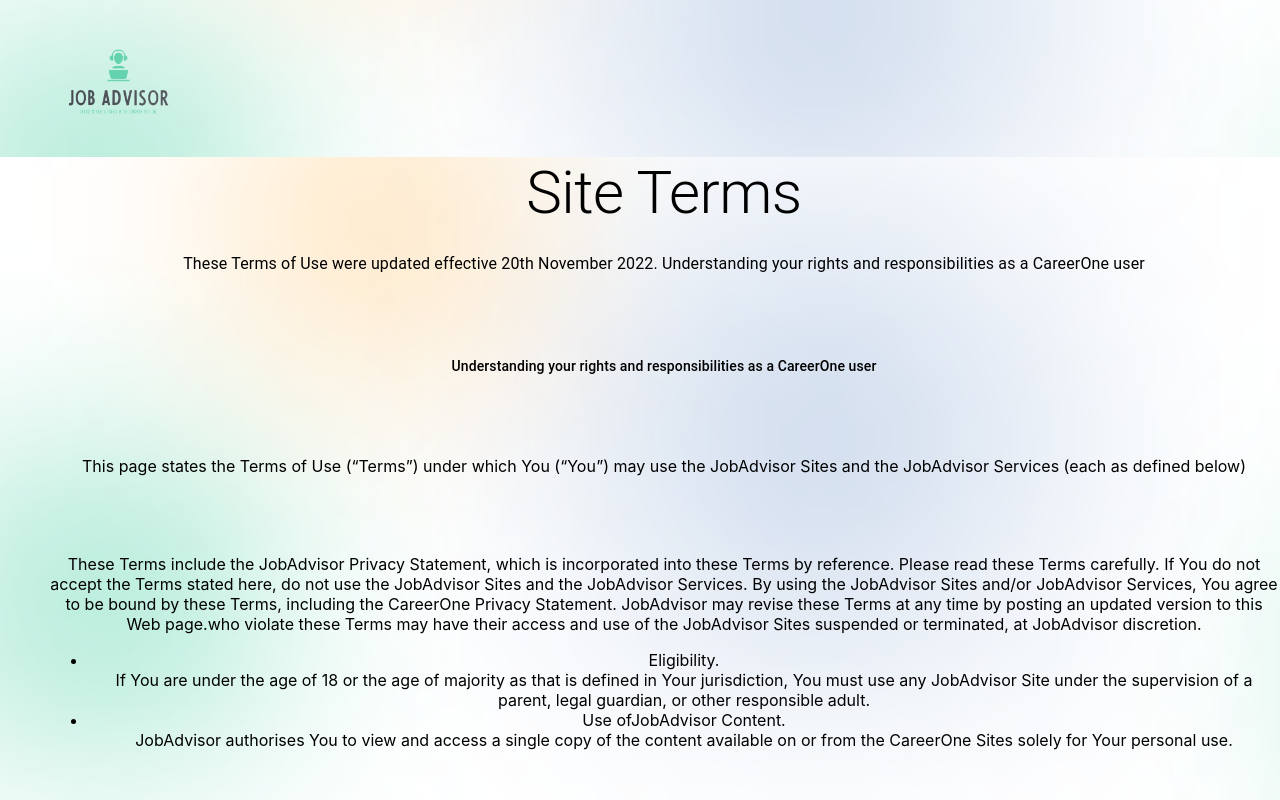
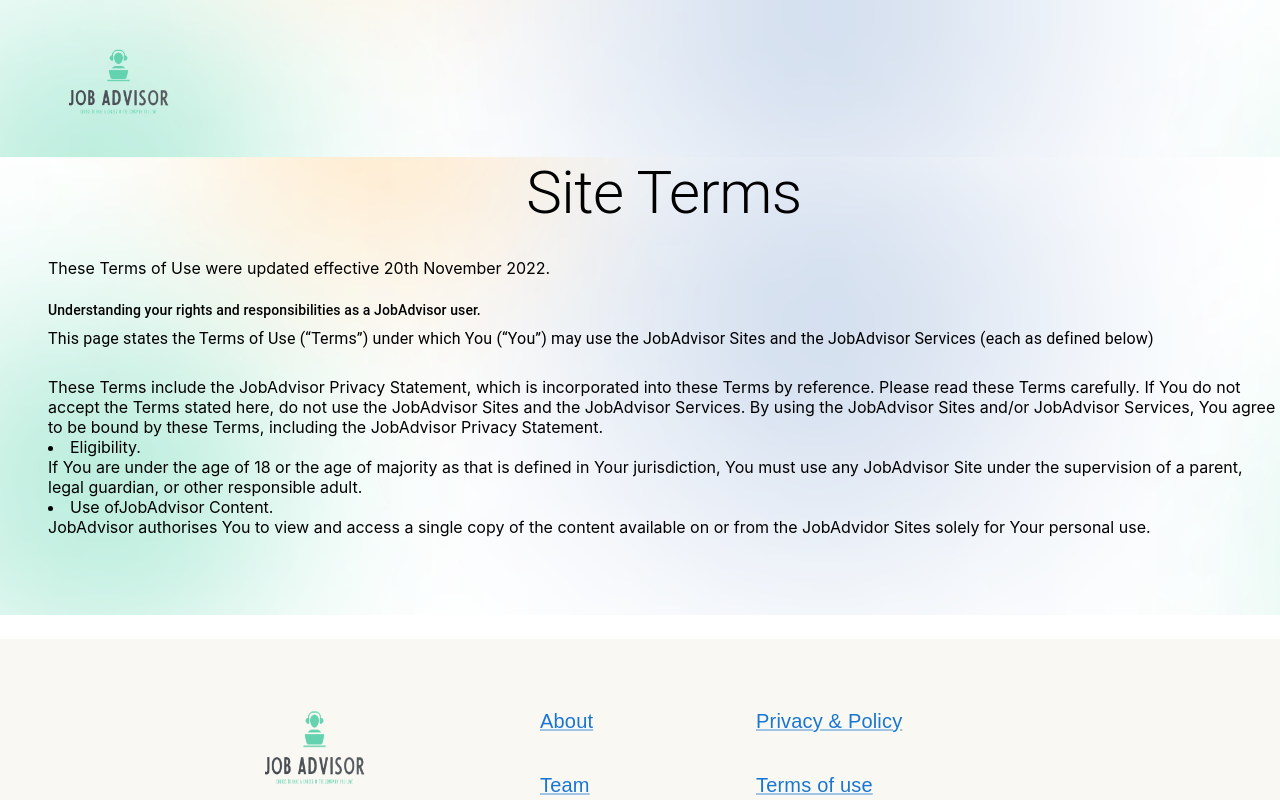
Before and after one commit to Job-Advisor-project/FrontEnd, a React (Create React App) app in the folder react/: page /termsofUse in a window 1280 px wide. Shown: the top 800 px of the page. Built offline with nearby package versions, Linux system fonts and the light colour scheme.

Commit message:
style added

```diff
--- a/react/src/components/Footer.jsx
+++ b/react/src/components/Footer.jsx
@@ -137,7 +137,7 @@ export default function Footer() {
                     },
                   }}
                 >
-                  <Link href="Terms">Terms of use</Link>
+                  <Link href="TermsofUse">Terms of use</Link>
                 </Typography>
               </ListItemText>
 
--- a/react/src/components/Terms.jsx
+++ b/react/src/components/Terms.jsx
@@ -35,45 +35,33 @@ export default function Terms() {
           Site Terms
         </Typography>
         <Typography
-          variant="subtitle1"
-          style={{ textAlign: "center", marginBottom: "78px" }}
+          variant="h5"
+          style={{ textAlign: "center" }}
           gutterBottom
-        >
+        ></Typography>
         These Terms of Use were updated effective 20th November 2022.
-          Understanding your rights and responsibilities as a CareerOne user
+        <Typography variant="subtitle2" style={{}} gutterBottom>
+          <br></br>
+          Understanding your rights and responsibilities as a JobAdvisor user.
+          <br></br>
         </Typography>
-        <Typography
-          variant="subtitle2"
-          style={{ textAlign: "center", marginBottom: "78px" }}
-          gutterBottom
-        >
-          Understanding your rights and responsibilities as a CareerOne user
-        </Typography>
-        <Typography
-          variant="paragrapgh"
-          style={{ textAlign: "center", marginBottom: "78px" }}
-          gutterBottom
-        >
+        <Typography variant="body1" style={{}} gutterBottom>
           This page states the Terms of Use (“Terms”) under which You (“You”)
           may use the JobAdvisor Sites and the JobAdvisor Services (each as
           defined below)
         </Typography>
         <Typography
-          variant="paragrapgh"
-          style={{ textAlign: "center", marginBottom: "78px" }}
+          variant="paragraph"
+          style={{ textAlign: "left", marginBottom: "78px" }}
           gutterBottom
         >
-          These Terms include the JobAdvisor Privacy Statement, which is
+          <br></br>
+          These Terms include the JobAdvisor Privacy Statement, which is
           incorporated into these Terms by reference. Please read these Terms
           carefully. If You do not accept the Terms stated here, do not use the
           JobAdvisor Sites and the JobAdvisor Services. By using the JobAdvisor
           Sites and/or JobAdvisor Services, You agree to be bound by these
-          Terms, including the CareerOne Privacy Statement. JobAdvisor may
-          revise these Terms at any time by posting an updated version to this
-          Web page.who violate these Terms may have their access and use of the
-          JobAdvisor Sites suspended or terminated, at JobAdvisor discretion.
-          <br></br>
-          <ul>
+          Terms, including the JobAdvisor Privacy Statement.
           <li>Eligibility.</li>
           If You are under the age of 18 or the age of majority as that is
           defined in Your jurisdiction, You must use any JobAdvisor Site under
@@ -81,9 +69,8 @@ export default function Terms() {
           adult.
           <li>Use ofJobAdvisor Content.</li>
           JobAdvisor authorises You to view and access a single copy of the
-            content available on or from the CareerOne Sites solely for Your
+          content available on or from the JobAdvidor Sites solely for Your
           personal use.
-          </ul>
         </Typography>
       </div>
     </Box>
```
Lines whose indentation alone changed are shown as unchanged.
